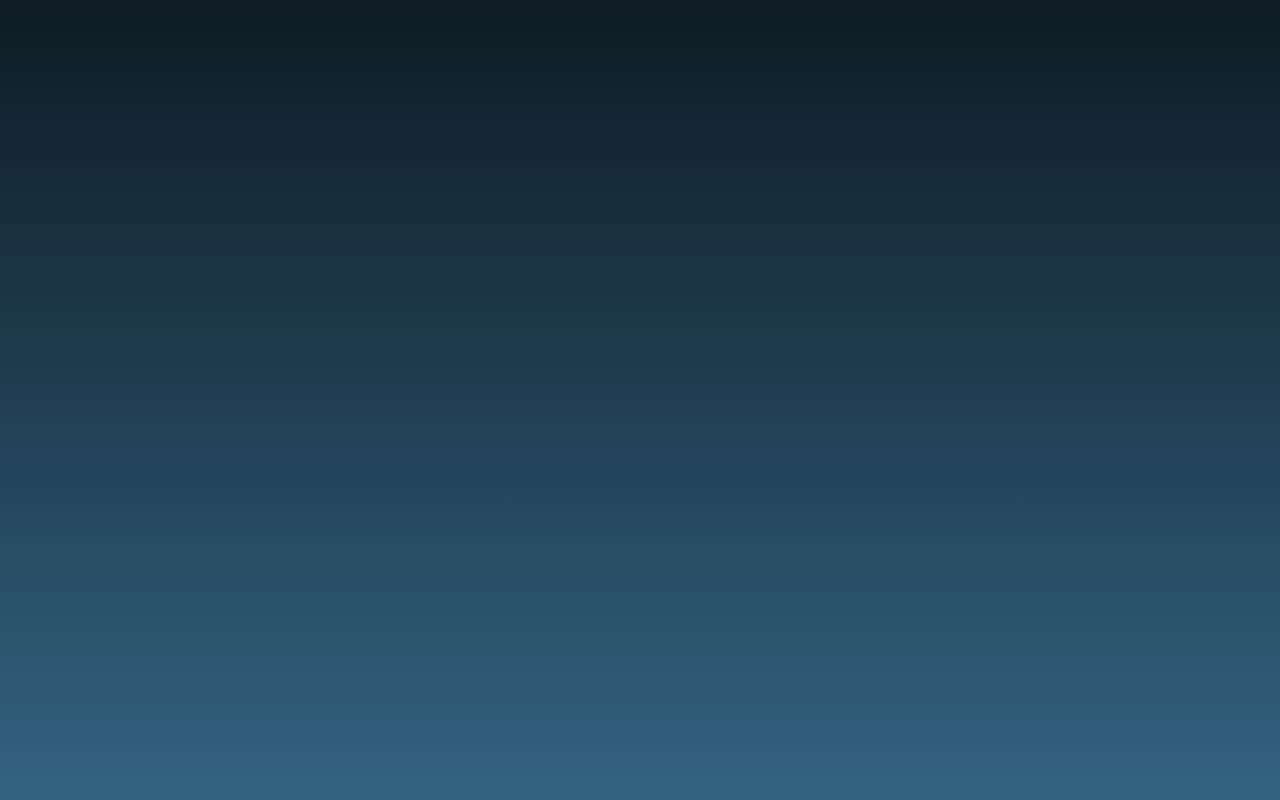
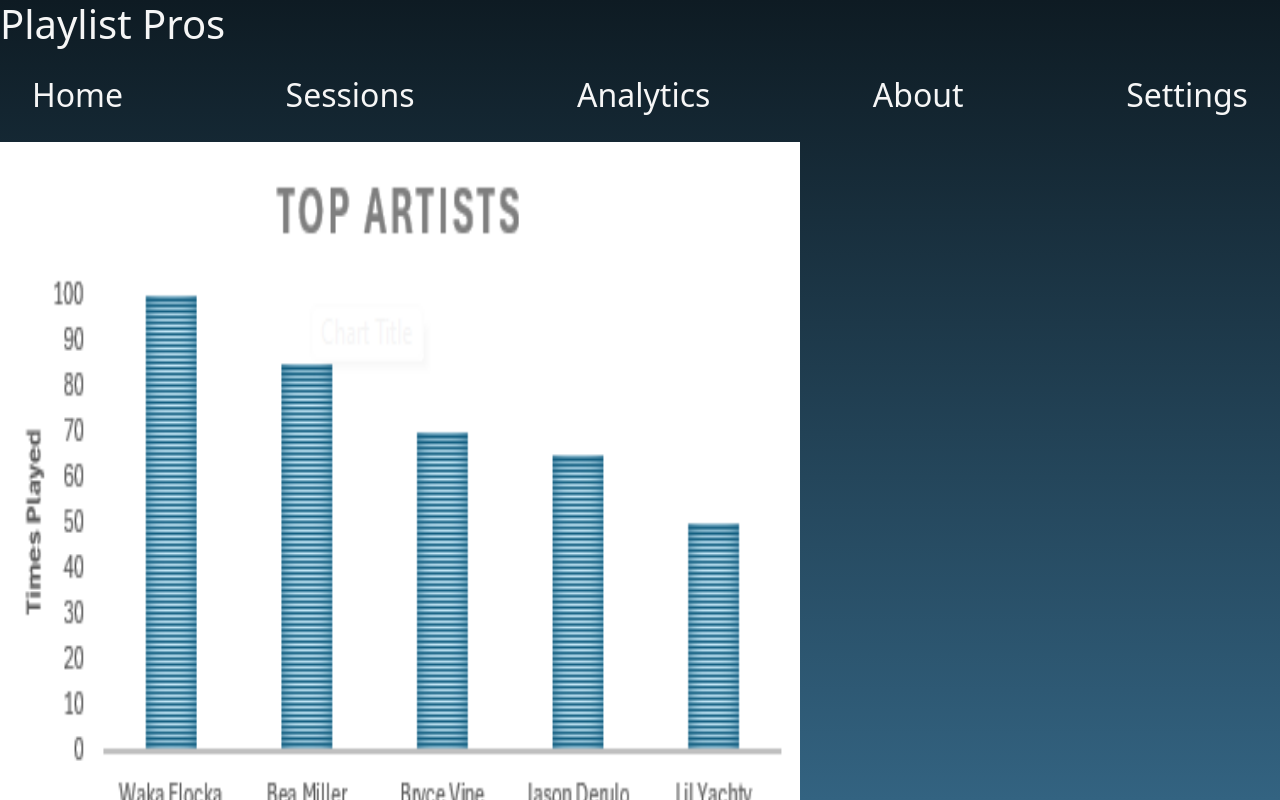
Before and after one commit to Lane-Affield/PlaylistPros, a React (Vite) app in the folder src/React/: page /analytics/1 in a window 1280 px wide. Before the commit this address had no page. Built offline with nearby package versions, Linux system fonts and the light colour scheme.

Commit message:
added dynamic routing for analytics

```diff
--- a/src/React/src/App.jsx
+++ b/src/React/src/App.jsx
@@ -20,7 +20,7 @@
               <Route path="/current_session/:user/:sessionname" element={<CurrentSessionPage />}></Route>
               <Route path="/idk"></Route>
               <Route path= "/about" element={<AboutPage />}></Route>
-              <Route path= "/analytics" element={<AnalyticsPage />}></Route>
+              <Route path= "/analytics/:user" element={<AnalyticsPage />}></Route>
             </Routes>
             </div>
           </div>
```
